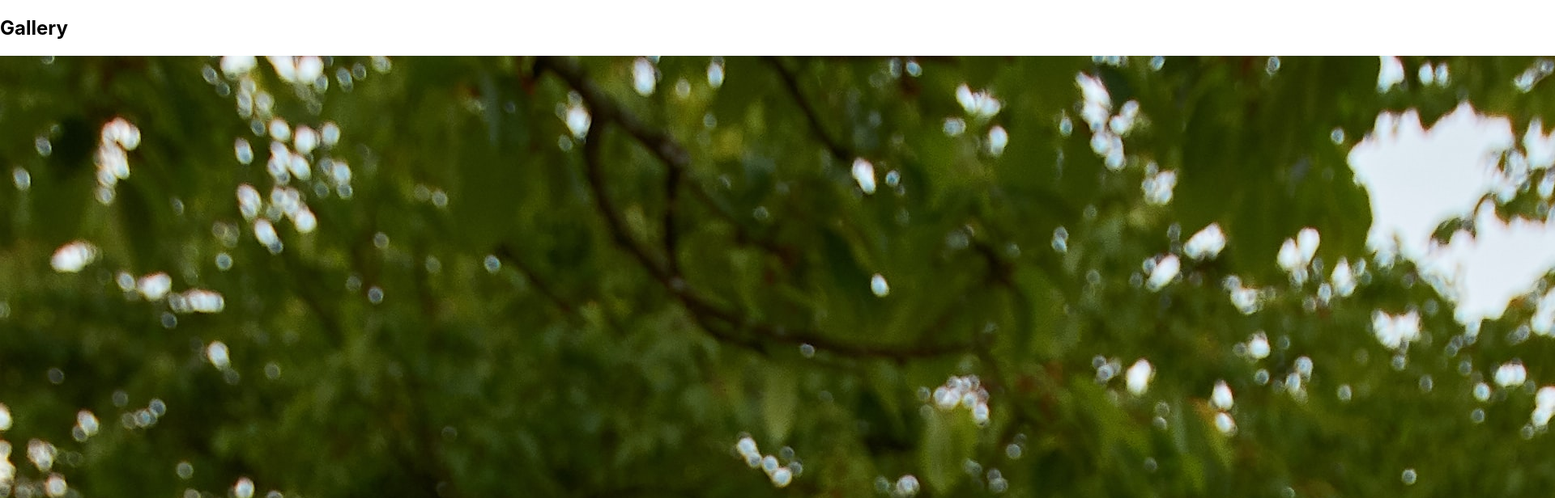
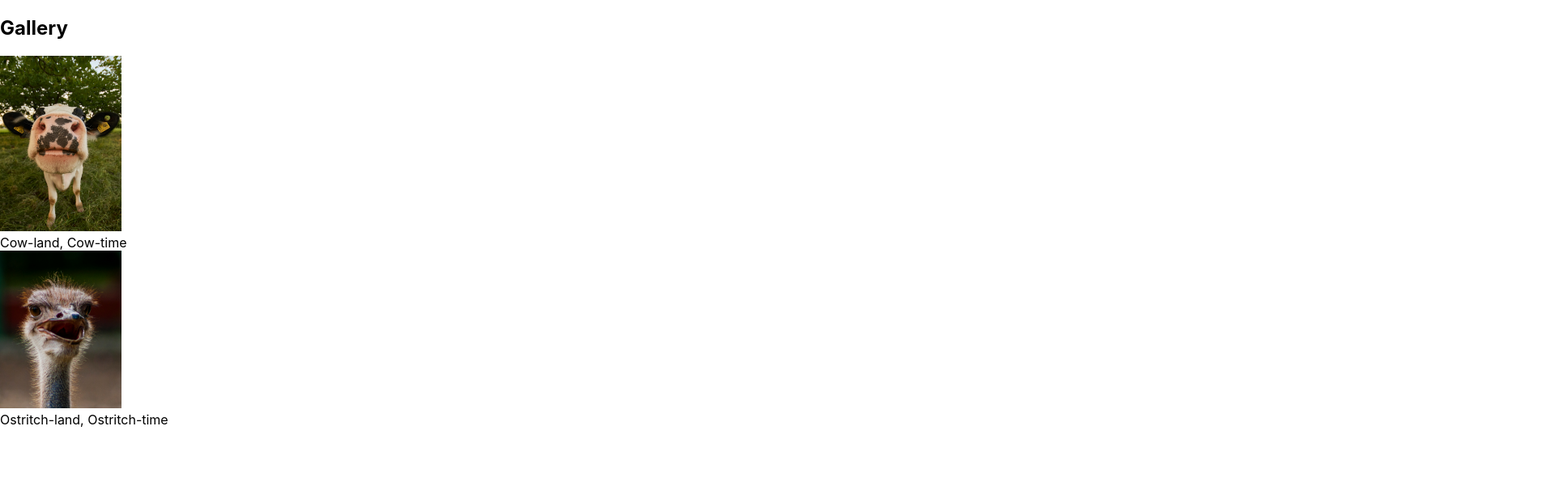
Before and after one commit to paccao/Instablam, a React (Vite) app: page /gallery in a window 1280 px wide. Shown: the top 616 px of the page at 81% size, 1920 px wide, since content can reach past the window. Built offline with nearby package versions, Linux system fonts and the light colour scheme.

Commit message:
Made images in gallery smaller, initial styling with styled components

```diff
--- a/src/components/Media/Gallery.jsx
+++ b/src/components/Media/Gallery.jsx
@@ -1,5 +1,6 @@
 import { useContext } from "react"
 import { MediaContext } from "../../contexts/MediaContext"
+import styled from "styled-components"
 
 export default function Gallery() {
 	const { galleryPictures } = useContext(MediaContext)
@@ -10,13 +11,16 @@ export default function Gallery() {
 				galleryPictures.map((obj, index) => {
 					return (
 						<div key={index}>
-							<img src={obj.url} alt={obj.alt} />
-							<figcaption>{
-								/**Location icon */ `${obj.location}, ${obj.takenAt}`
-							}</figcaption>
+							<Image src={obj.url} alt={obj.alt} />
+							<figcaption>{`${obj.location}, ${obj.takenAt}`}</figcaption>
 						</div>
 					)
 				})}
 		</div>
 	)
 }
+
+const Image = styled.img`
+	height: auto;
+	width: 150px;
+`
```
